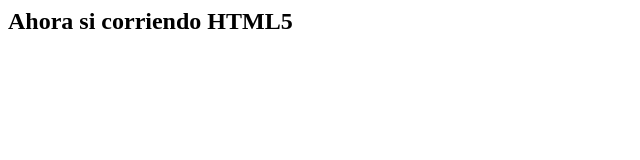
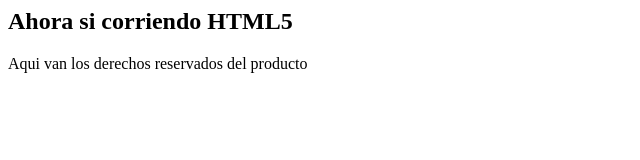
Before and after one commit to kikito001/proyectoparawindows, a plain HTML site: page index.html in a window 1280 px wide. Shown: the whole page, without its empty margins (0-640 px from the left). Drawn offline with Linux system fonts and the light colour scheme.

Commit message:
Esto es una modificacion al archivo

```diff
--- a/index.html
+++ b/index.html
@@ -4,5 +4,6 @@
 
 <body>
 	<h2> Ahora si corriendo HTML5</h2>
+	<footer>Aqui van los derechos reservados del producto</footer>
 </body>
 </html>
```
